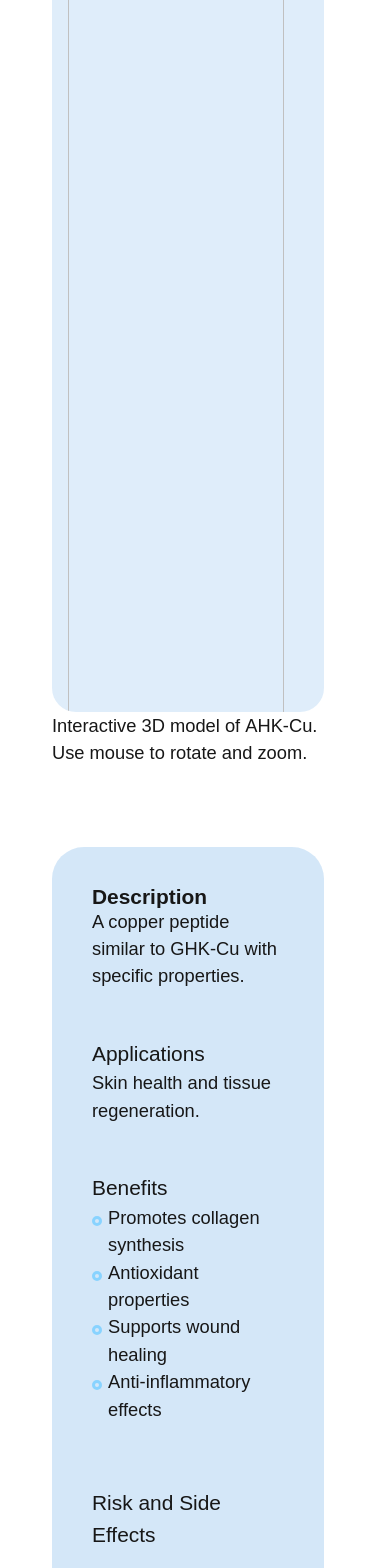
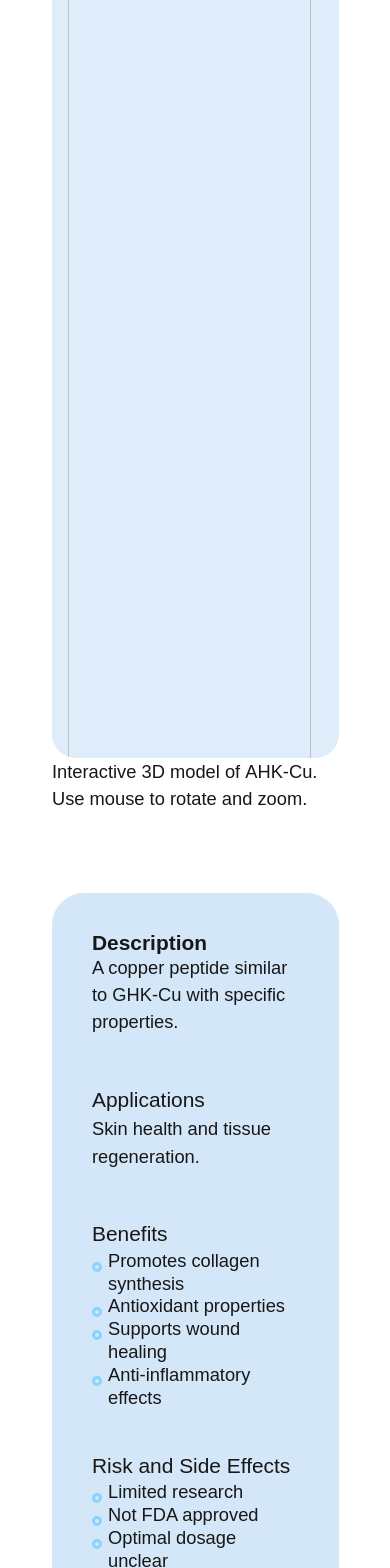
Before and after one commit to aqib-ui/peptideMd, a Next.js app: page /DosageSimulator in a window 390 px wide. Shown: the part 1959-3527 px from the top of the page. Built offline with nearby package versions, Linux system fonts and the light colour scheme; a web font is replaced by a local one.

Commit message:
dosage simulator pixel perfected

```diff
--- a/src/app/DosageSimulator/page.tsx
+++ b/src/app/DosageSimulator/page.tsx
@@ -23,8 +23,8 @@ export default function DosageSimulator() {
             style={{ fontFamily: "Afacad, sans-serif" }}
           >
             <div
-              className={`absolute inset-0 top-0 bottom-0 left-0 w-[52%] bg-[#94C4ED] dark:bg-[#6d91b0]  rounded-[25px] transition-all duration-300
-            ${selected === "Calculator" ? "left-[48%]" : "left-0"}`}
+              className={`absolute inset-0 top-0 bottom-0 left-0 w-[51%] bg-[#94C4ED] dark:bg-[#6d91b0]  rounded-[25px] transition-all duration-300
+            ${selected === "Calculator" ? "left-[49%]" : "left-0"}`}
             ></div>
 
             <button
@@ -150,7 +150,7 @@ function DosageGuide() {
           <div className="mt-6">
             {/* <div className="relative max-lg:w-[80%]"> */}
             {/* <div className="relative w-full sm:w-[100%] md:w-[100%] lg:w-[100%] xl:w-[75%] 2xl:w-[81%]"> */}
-            <div className="relative w-[90%] max-w-[1248px] h-[80px] rounded-[25px]">
+            <div className="relative w-[95%] max-w-[1248px] h-[80px] rounded-[25px]">
               <Listbox value={selectedPeptide} onChange={setSelectedPeptide}>
                 <div className="relative">
                   <Listbox.Button
@@ -232,11 +232,11 @@ function DosageGuide() {
 
           {/* Toggle Button - now same width as Step 1 dropdown */}
           <div className="flex  mt-6">
-            <div className="relative w-[90%] max-w-[1248px] h-[80px] bg-[#94C4ED]/40 rounded-[25px]">
+            <div className="relative w-[95%] max-w-[1248px] h-[80px] bg-[#94C4ED]/40 rounded-[25px]">
               <div className="flex w-full h-full text-[#224674] dark:text-[var(--foreground)] text-[clamp(18px,0.43vw+16.63px,24px)] relative">
                 <div
-                  className={`absolute top-0 bottom-0 w-[52%] bg-[#94C4ED] dark:bg-[#6d91b0]  rounded-[25px] transition-all duration-300
-              ${selectedProtocol === "Microdosing" ? "left-[48%]" : "left-0"}
+                  className={`absolute top-0 bottom-0 w-[51%] bg-[#94C4ED] dark:bg-[#6d91b0]  rounded-[25px] transition-all duration-300
+              ${selectedProtocol === "Microdosing" ? "left-[49%]" : "left-0"}
             `}
                 ></div>
 
@@ -281,7 +281,7 @@ function DosageGuide() {
           </h3>
 
           {/*slider  */}
-          <div className="relative mt-8 w-[90%] max-w-[1248px] h-[20px] mb-20">
+          <div className="relative mt-8 w-[95%] max-w-[1248px] h-[20px] mb-20">
             <input
               type="range"
               min="0"
@@ -363,7 +363,7 @@ width: clamp(24px, 5vw, 36px);
             <input
               type="image"
               placeholder="Enter desired dose"
-              className="w-[90%] h-screen px-4 py-3 pb-20 focus:outline-none rounded-3xl bg-[#94C4ED]/30
+              className="w-[95%] max-w-[1237px] h-[890px] px-4 py-3 pb-20 focus:outline-none rounded-3xl bg-[#94C4ED]/30
               text-[clamp(20.25px,0.98vw+17.1px,34px)] text-black/70  font-medium text-left align-top"
             />
             <p className="text-[clamp(18px,0.43vw+16.63px,24px)] font-medium ">
@@ -373,7 +373,7 @@ width: clamp(24px, 5vw, 36px);
 
           <div
             className="flex flex-col  font-medium
-            text-opacity-100 w-[90%] rounded-4xl mt-10 p-10 bg-[#94C4ED]/40"
+            text-opacity-100 w-[95%] max-w-[1233px] h-[706px] rounded-4xl mt-10 p-10 bg-[#94C4ED]/40"
           >
             <div className="mb-6 ">
               <h2
@@ -400,7 +400,7 @@ width: clamp(24px, 5vw, 36px);
                 Benefits
               </h2>
               {/* <p className="text-2xl ">Skin health and tissue regeneration.</p> */}
-              <ul className="text-[clamp(18px,0.43vw+16.63px,24px)]">
+              <ul className="text-[clamp(18px,0.43vw+16.63px,24px)] leading-tight">
                 <li
                   className="relative pl-4 before:content-[''] first-letter:uppercase lowercase
                             before:absolute before:left-0 before:top-3 before:w-2.5
@@ -432,11 +432,11 @@ width: clamp(24px, 5vw, 36px);
               </ul>
             </div>
 
-            <div className="mt-6 ">
+            <div className=" ">
               <h2 className="text-[clamp(20.25px,0.98vw+17.1px,34px)]">
                 Risk and Side Effects
               </h2>
-              <ul className="text-[clamp(18px,0.43vw+16.63px,24px)] mt-4 mb-10 ">
+              <ul className="text-[clamp(18px,0.43vw+16.63px,24px)] mb-10 leading-tight ">
                 <li
                   className="relative pl-4 before:content-[''] first-letter:uppercase lowercase
                             before:absolute before:left-0 before:top-3 before:w-2.5
@@ -491,7 +491,7 @@ width: clamp(24px, 5vw, 36px);
 
           <div
             className="flex text-center justify-center items-center text-[clamp(16px,0.284vw+15.1px,20px)]  text-black font-semibold
-            text-opacity-100 h-screen w-[90%] rounded-4xl mt-10 p-10 bg-[#94C4ED]/40"
+            text-opacity-100  max-w-[1234px] h-[890px] w-[95%] rounded-4xl mt-10 p-10 bg-[#94C4ED]/40"
           >
             Interactive diagram coming soon
           </div>
--- a/src/app/MianComponent/page.tsx
+++ b/src/app/MianComponent/page.tsx
@@ -39,7 +39,7 @@ export const MoleculeTopLeftAnimation: React.FC<MoleculeTopLeftAnimationProps> =
                       )}
                     >
                         <h1
-                            className="text-[clamp(36px,2.84vw+22.91px,72px)] font-bold leading-[100%] text-left mt-6"
+                            className="text-[clamp(36px,2.84vw+22.93px,72px)] font-bold leading-[100%] text-left mt-6"
                             style={{ fontFamily: "Afacad, sans-serif" }}
                         >
                             {mainheading}
```
